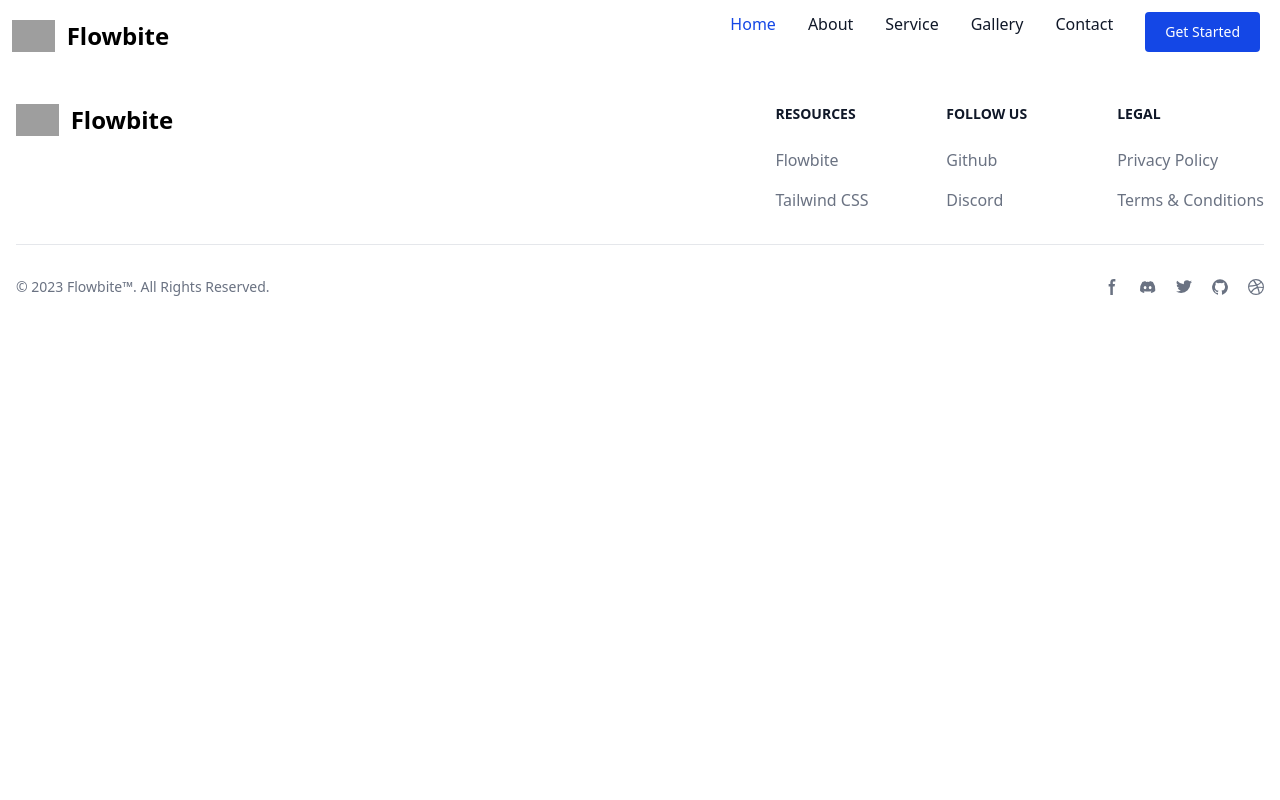
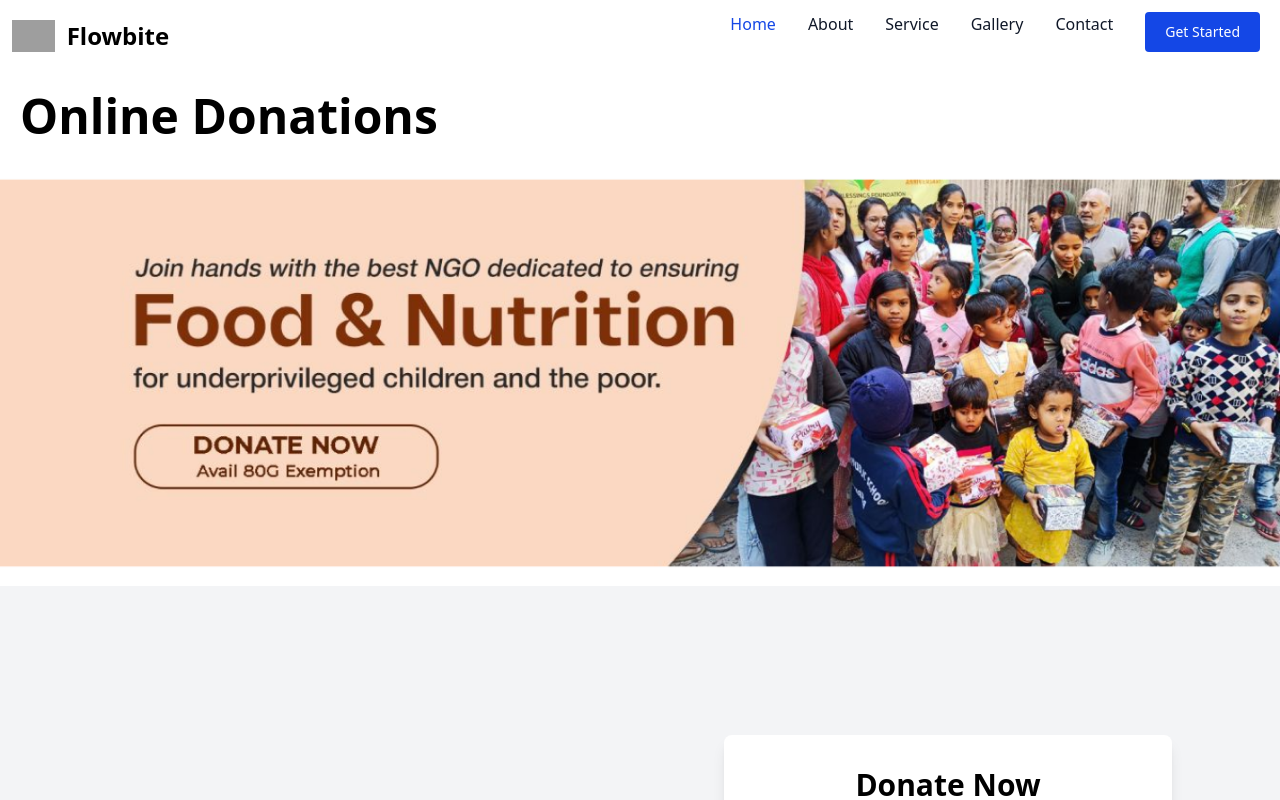
Before and after one commit to Joshankumar6299/Project_React, a React (Vite) app in the folder Frontend/: page /donate in a window 1280 px wide. Shown: the top 800 px of the page. Built offline with nearby package versions, Linux system fonts and the light colour scheme; grey boxes are pictures that could not be loaded.

Commit message:
Add routes for Service and Donate pages

```diff
--- a/Frontend/src/routes/Routes.jsx
+++ b/Frontend/src/routes/Routes.jsx
@@ -5,6 +5,8 @@ import Contact from "../pages/Contact"
 import Gallery from "../pages/Gallery"
 import Navbar from '../components/Navbar'
 import Footer from "../components/Footer"
+import Service from "../pages/service"
+import Donate from "../pages/Donate"
 
 
 const AppRoutes = () => {
@@ -14,9 +16,12 @@ const AppRoutes = () => {
             <Routes>
                 <Route path="/" element={<Home />}></Route>
                 <Route path="/about" element={<About />}></Route>
+                <Route path="/service" element={<Service />}></Route>
                 <Route path="/contact" element={<Contact />}></Route>
                 <Route path="/gallery" element={<Gallery />}></Route>
+                <Route path="/donate" element={<Donate />}></Route>
             </Routes>
+
             <Footer/>
 
         </>
```
